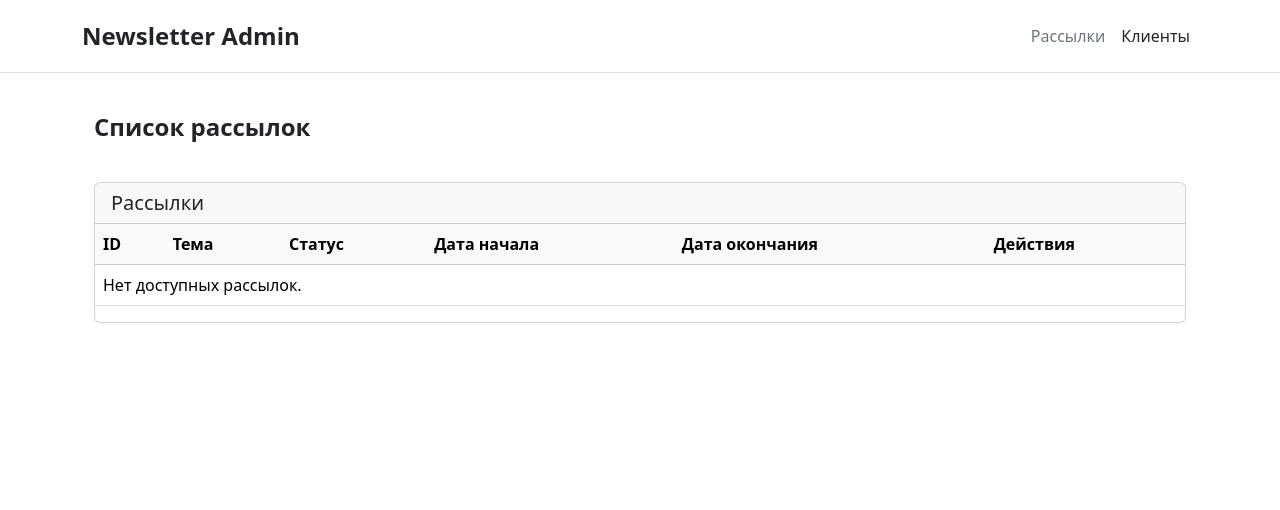
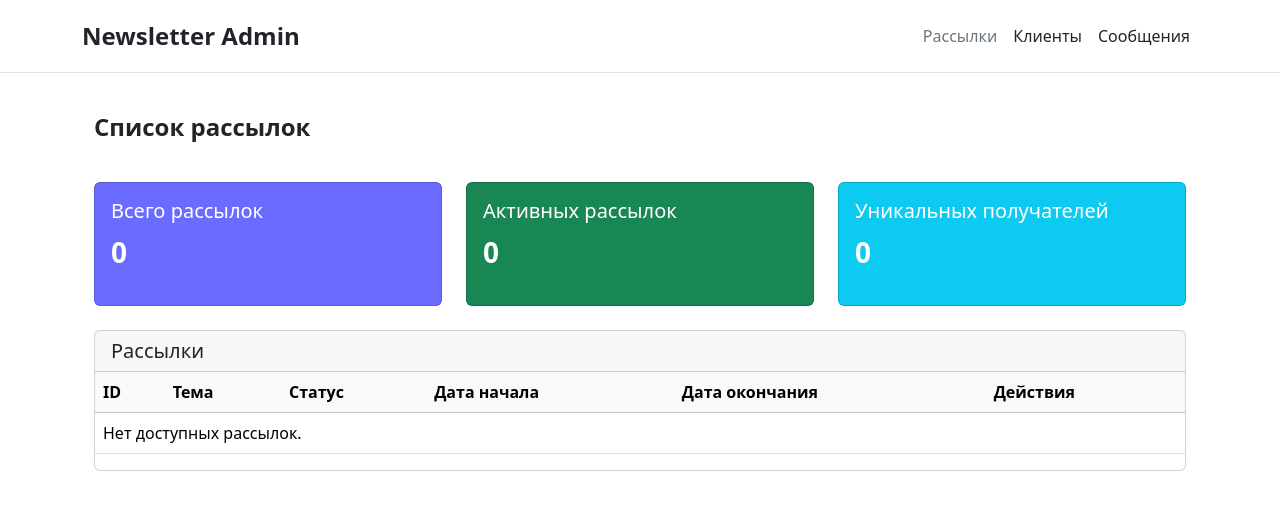
Before and after one commit to Rapunzel-Chan/Newsletter_Django, a Django app: page / in a window 1280 px wide. Shown: the top 510 px of the page. Run offline with Django 5.2, Linux system fonts and the light colour scheme; data that the repository does not hold is empty; some libraries are stand-ins or nearby versions.

```diff
--- a/newsletter/templates/newsletter/base.html
+++ b/newsletter/templates/newsletter/base.html
@@ -22,7 +22,7 @@
             <nav class="nav">
                 <a href="{% url 'newsletter:mailing_list' %}" class="nav-link px-2 link-secondary">Рассылки</a>
                 <a href="{% url 'newsletter:client_list' %}" class="nav-link px-2 link-dark">Клиенты</a>
-
+                <a href="{% url 'newsletter:message_list' %}" class="nav-link px-2 link-dark">Сообщения</a>
             </nav>
         </div>
     </header>
--- a/newsletter/templates/newsletter/mailing_list.html
+++ b/newsletter/templates/newsletter/mailing_list.html
@@ -4,8 +4,38 @@
 
 {% block content %}
 <div class="container-xxl flex-grow-1 container-p-y">
+
   <h4 class="fw-bold py-3 mb-4">Список рассылок</h4>
 
+  <!-- Информационные карточки -->
+  <div class="row mb-4">
+    <div class="col-md-4">
+      <div class="card bg-primary text-white">
+        <div class="card-body">
+          <h5 class="card-title text-white">Всего рассылок</h5>
+          <p class="fs-3 fw-semibold">{{ total_mailings }}</p>
+        </div>
+      </div>
+    </div>
+    <div class="col-md-4">
+      <div class="card bg-success text-white">
+        <div class="card-body">
+          <h5 class="card-title text-white">Активных рассылок</h5>
+          <p class="fs-3 fw-semibold">{{ active_mailings }}</p>
+        </div>
+      </div>
+    </div>
+    <div class="col-md-4">
+      <div class="card bg-info text-white">
+        <div class="card-body">
+          <h5 class="card-title text-white">Уникальных получателей</h5>
+          <p class="fs-3 fw-semibold">{{ unique_clients }}</p>
+        </div>
+      </div>
+    </div>
+  </div>
+
+  <!-- Таблица рассылок -->
   <div class="card">
     <h5 class="card-header">Рассылки</h5>
     <div class="table-responsive text-nowrap">
--- a/newsletter/urls.py
+++ b/newsletter/urls.py
@@ -2,9 +2,11 @@ from django.urls import path
 
 import newsletter
 from newsletter.apps import NewsletterConfig
+from newsletter.models import AttemptMailing
 from newsletter.views import ClientListView, ClientCreateView, ClientDetailView, ClientUpdateView, ClientDeleteView, \
     MailingUpdateView, MailingDeleteView, MailingDetailView, MailingCreateView, MailingListView, MessageDeleteView, \
-    MessageUpdateView, MessageDetailView, MessageCreateView, MessageListView
+    MessageUpdateView, MessageDetailView, MessageCreateView, MessageListView, AttemptMailingListView, \
+    AttemptMailingDetailView
 
 app_name = NewsletterConfig.name
 
@@ -25,4 +27,6 @@ urlpatterns = [
     path('mailings/<int:pk>/', MailingDetailView.as_view(), name='mailing_detail'),
     path('mailings/<int:pk>/update/', MailingUpdateView.as_view(), name='mailing_update'),
     path('mailings/<int:pk>/delete/', MailingDeleteView.as_view(), name='mailing_delete'),
+    path('attempts/', AttemptMailingListView.as_view(), name='attempt_list'),
+    path('attempts/<int:pk>/', AttemptMailingDetailView.as_view(), name='attempt_detail'),
 ]
--- a/newsletter/views.py
+++ b/newsletter/views.py
@@ -2,7 +2,7 @@ from django.shortcuts import render
 from django.urls import reverse_lazy
 from django.views.generic import ListView, CreateView, UpdateView, DeleteView, DetailView, TemplateView
 
-from newsletter.models import Client, Message, Mailing
+from newsletter.models import Client, Message, Mailing, AttemptMailing
 
 
 # Create your views here.
@@ -74,6 +74,14 @@ class MessageDeleteView(DeleteView):
 class MailingListView(ListView):
     model = Mailing
     template_name = 'mailings/mailing_list.html'
+    context_object_name = 'mailings'
+
+    def get_context_data(self, **kwargs):
+        context = super().get_context_data(**kwargs)
+        context['total_mailings'] = Mailing.objects.count()
+        context['active_mailings'] = Mailing.objects.filter(status='started').count()
+        context['unique_clients'] = Client.objects.count()
+        return context
 
 
 class MailingDetailView(DetailView):
@@ -99,3 +107,14 @@ class MailingDeleteView(DeleteView):
     model = Mailing
     template_name = 'mailings/mailing_confirm_delete.html'
     success_url = reverse_lazy('newsletter:mailing_list')
+
+
+class AttemptMailingListView(ListView):
+    model = AttemptMailing
+    template_name = 'attempts/attempt_list.html'
+    context_object_name = 'attempts'
+
+
+class AttemptMailingDetailView(DetailView):
+    model = AttemptMailing
+    template_name = 'attempts/attempt_detail.html'
```
Also changed, not shown: newsletter/templates/newsletter/client_confirm_delete.html (added, +18 -0 lines), newsletter/templates/newsletter/client_detail.html (added, +20 -0 lines), newsletter/templates/newsletter/client_form.html (added, +22 -0 lines), newsletter/templates/newsletter/message_list.html (added).
